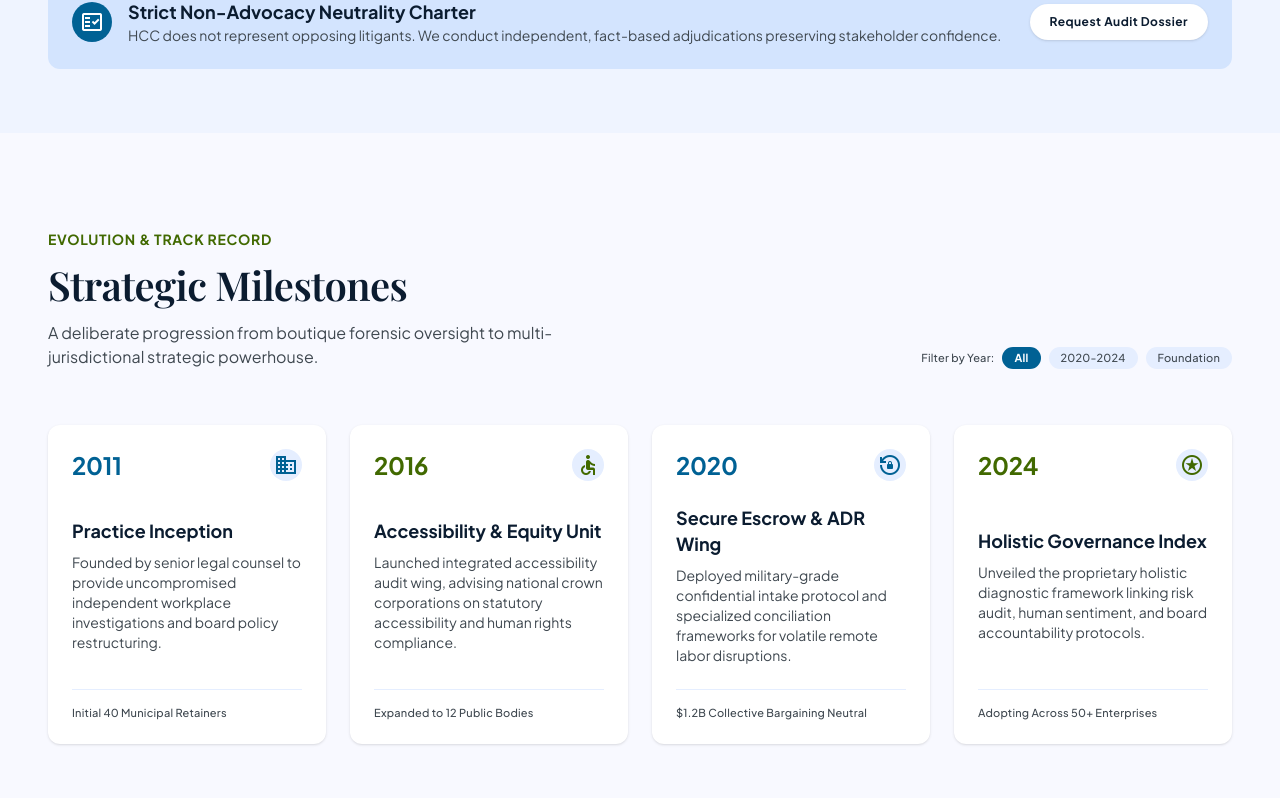
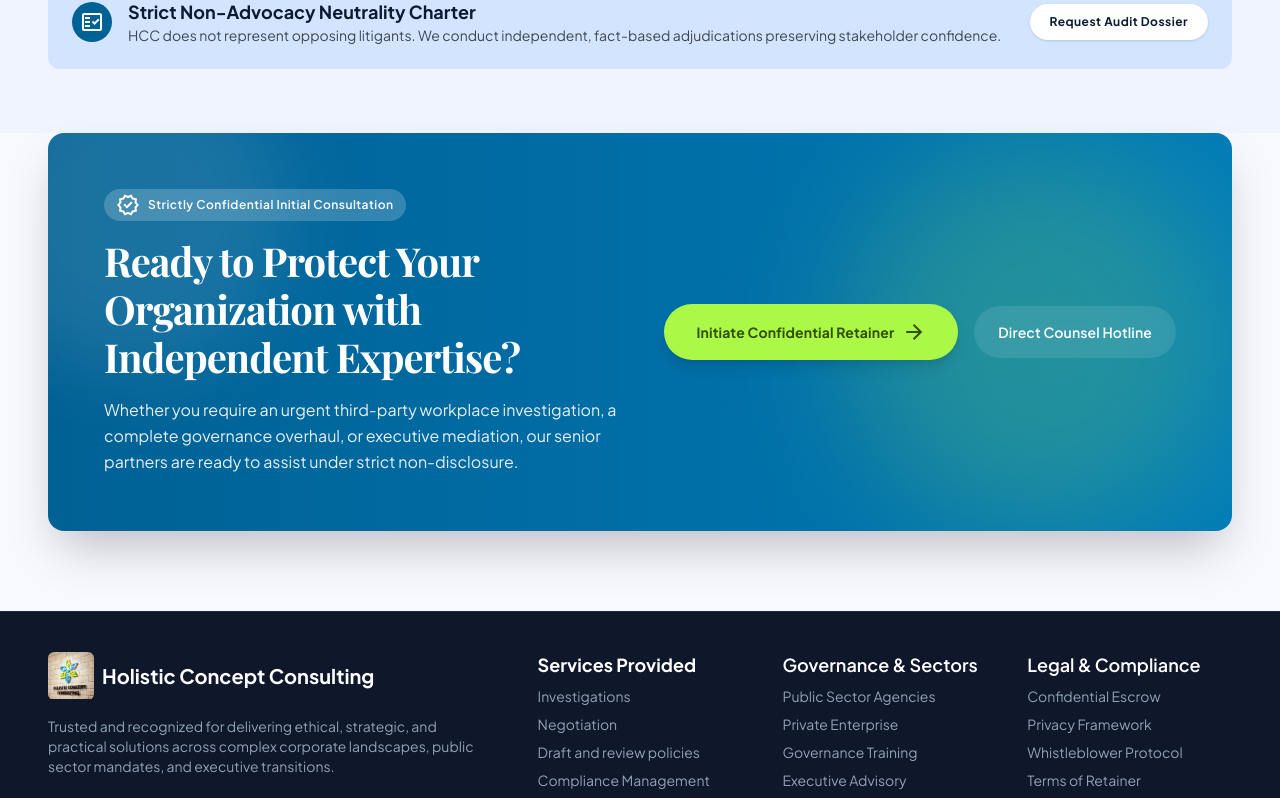
Before and after one commit to Sanimuhammad09/Holistic-concept, a React (Vite) app: page /about in a window 1280 px wide. Shown: the part 5259-6057 px from the top of the page. Built offline with nearby package versions, Linux system fonts and the light colour scheme; a web font is replaced by a local one.

Commit message:
Remove Strategic Milestones timeline and years section from About page

```diff
--- a/src/routes/about.tsx
+++ b/src/routes/about.tsx
@@ -522,90 +522,7 @@ info@holisticconceptconsulting.com
 </div>
 </div>
 </AnimatedSection>
-{/*  Section 7: Interactive Timeline of Milestones & Client Engagements  */}
-<AnimatedSection direction="up" delay={0.1} className="max-w-7xl mx-auto px-6 lg:px-12 py-24">
-<div className="flex flex-col gap-14">
-<div className="flex flex-col md:flex-row md:items-end justify-between gap-6">
-<div className="flex flex-col gap-3 max-w-xl">
-<span className="font-label-md text-label-md text-secondary font-bold uppercase tracking-wider">Evolution & Track Record</span>
-<h2 className="font-headline-xl text-headline-xl text-on-surface font-semibold">Strategic Milestones</h2>
-<p className="font-body-md text-body-md text-on-surface-variant">A deliberate progression from boutique forensic oversight to multi-jurisdictional strategic powerhouse.</p>
-</div>
-<div className="flex items-center gap-2 text-on-surface-variant font-caption text-caption">
-<span>Filter by Year:</span>
-<button className="px-3 py-1 rounded-full bg-primary text-on-primary font-bold">All</button>
-<button className="px-3 py-1 rounded-full bg-surface-container text-on-surface-variant hover:text-on-surface">2020-2024</button>
-<button className="px-3 py-1 rounded-full bg-surface-container text-on-surface-variant hover:text-on-surface">Foundation</button>
-</div>
-</div>
-<div className="grid grid-cols-1 md:grid-cols-2 lg:grid-cols-4 gap-6 relative">
-{/*  Timeline Card 1  */}
-<div className="bg-surface-container-lowest p-6 rounded-xl shadow-sm flex flex-col justify-between gap-6 relative overflow-hidden group">
-<div className="flex items-center justify-between">
-<span className="font-headline-md text-headline-md font-bold text-primary">2011</span>
-<span className="w-8 h-8 rounded-full bg-surface-container flex items-center justify-center text-primary group-hover:bg-primary group-hover:text-on-primary transition-colors">
-<span className="material-symbols-outlined text-[16px]">domain</span>
-</span>
-</div>
-<div>
-<h3 className="font-title-md text-title-md text-on-surface font-bold mb-2">Practice Inception</h3>
-<p className="font-body-sm text-body-sm text-on-surface-variant">Founded by senior legal counsel to provide uncompromised independent workplace investigations and board policy restructuring.</p>
-</div>
-<div className="pt-4 border-t border-surface-container font-caption text-caption text-on-surface-variant">
-              Initial 40 Municipal Retainers
-            </div>
-</div>
-{/*  Timeline Card 2  */}
-<div className="bg-surface-container-lowest p-6 rounded-xl shadow-sm flex flex-col justify-between gap-6 relative overflow-hidden group">
-<div className="flex items-center justify-between">
-<span className="font-headline-md text-headline-md font-bold text-secondary">2016</span>
-<span className="w-8 h-8 rounded-full bg-surface-container flex items-center justify-center text-secondary group-hover:bg-secondary group-hover:text-white transition-colors">
-<span className="material-symbols-outlined text-[16px]">accessible</span>
-</span>
-</div>
-<div>
-<h3 className="font-title-md text-title-md text-on-surface font-bold mb-2">Accessibility & Equity Unit</h3>
-<p className="font-body-sm text-body-sm text-on-surface-variant">Launched integrated accessibility audit wing, advising national crown corporations on statutory accessibility and human rights compliance.</p>
-</div>
-<div className="pt-4 border-t border-surface-container font-caption text-caption text-on-surface-variant">
-              Expanded to 12 Public Bodies
-            </div>
-</div>
-{/*  Timeline Card 3  */}
-<div className="bg-surface-container-lowest p-6 rounded-xl shadow-sm flex flex-col justify-between gap-6 relative overflow-hidden group">
-<div className="flex items-center justify-between">
-<span className="font-headline-md text-headline-md font-bold text-primary">2020</span>
-<span className="w-8 h-8 rounded-full bg-surface-container flex items-center justify-center text-primary group-hover:bg-primary group-hover:text-on-primary transition-colors">
-<span className="material-symbols-outlined text-[16px]">lock_reset</span>
-</span>
-</div>
-<div>
-<h3 className="font-title-md text-title-md text-on-surface font-bold mb-2">Secure Escrow & ADR Wing</h3>
-<p className="font-body-sm text-body-sm text-on-surface-variant">Deployed military-grade confidential intake protocol and specialized conciliation frameworks for volatile remote labor disruptions.</p>
-</div>
-<div className="pt-4 border-t border-surface-container font-caption text-caption text-on-surface-variant">
-              $1.2B Collective Bargaining Neutral
-            </div>
-</div>
-{/*  Timeline Card 4  */}
-<div className="bg-surface-container-lowest p-6 rounded-xl shadow-sm flex flex-col justify-between gap-6 relative overflow-hidden group">
-<div className="flex items-center justify-between">
-<span className="font-headline-md text-headline-md font-bold text-secondary">2024</span>
-<span className="w-8 h-8 rounded-full bg-surface-container flex items-center justify-center text-secondary group-hover:bg-secondary group-hover:text-white transition-colors">
-<span className="material-symbols-outlined text-[16px]">stars</span>
-</span>
-</div>
-<div>
-<h3 className="font-title-md text-title-md text-on-surface font-bold mb-2">Holistic Governance Index</h3>
-<p className="font-body-sm text-body-sm text-on-surface-variant">Unveiled the proprietary holistic diagnostic framework linking risk audit, human sentiment, and board accountability protocols.</p>
-</div>
-<div className="pt-4 border-t border-surface-container font-caption text-caption text-on-surface-variant">
-              Adopting Across 50+ Enterprises
-            </div>
-</div>
-</div>
-</div>
-</AnimatedSection>
+
 {/*  Section 8: Consultation Invitation Banner (Dual Gradient CTA Card)  */}
 <AnimatedSection direction="up" delay={0.1} className="max-w-7xl mx-auto px-6 lg:px-12 pb-20">
 <div className="relative rounded-2xl bg-gradient-to-r from-primary to-primary-container p-10 md:p-14 overflow-hidden shadow-2xl text-on-primary flex flex-col lg:flex-row items-center justify-between gap-10">
```
